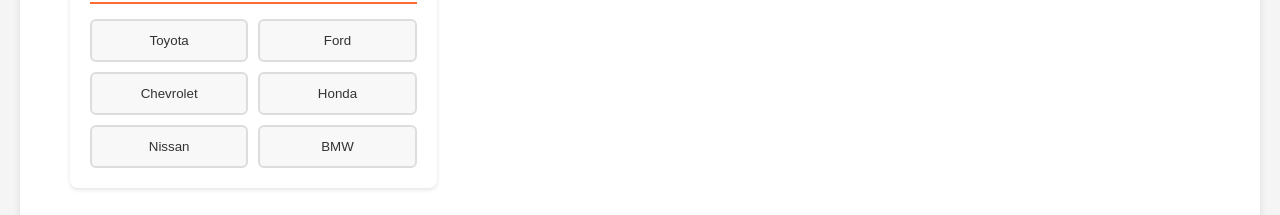
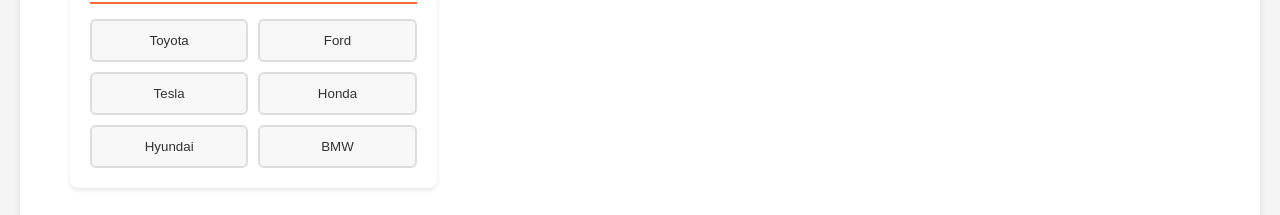
Before and after one commit to rioharper/TheBestestCarRental, a React (Vite) app in the folder TheBestestCarRental/: page / in a window 1280 px wide. Shown: the part 737-952 px from the top of the page. Built offline with nearby package versions, Linux system fonts and the light colour scheme; no server answers.

Commit message:
changed colors, brands

```diff
--- a/TheBestestCarRental/src/components/LandingPage.tsx
+++ b/TheBestestCarRental/src/components/LandingPage.tsx
@@ -39,7 +39,7 @@
   const colors = [
     { id: 'black', name: 'Black', color: '#000000' },
     { id: 'white', name: 'White', color: '#FFFFFF' },
-    { id: 'silver', name: 'Silver', color: '#C0C0C0' },
+  { id: 'grey', name: 'Grey', color: '#C0C0C0' },
     { id: 'red', name: 'Red', color: '#DC143C' },
     { id: 'blue', name: 'Blue', color: '#1E90FF' },
   ];
@@ -47,9 +47,9 @@
   const brands = [
     { id: 'toyota', name: 'Toyota' },
     { id: 'ford', name: 'Ford' },
-    { id: 'chevrolet', name: 'Chevrolet' },
+    { id: 'tesla', name: 'Tesla' },
     { id: 'honda', name: 'Honda' },
-    { id: 'nissan', name: 'Nissan' },
+    { id: 'hyundai', name: 'Hyundai' },
     { id: 'bmw', name: 'BMW' },
   ];
 
```
